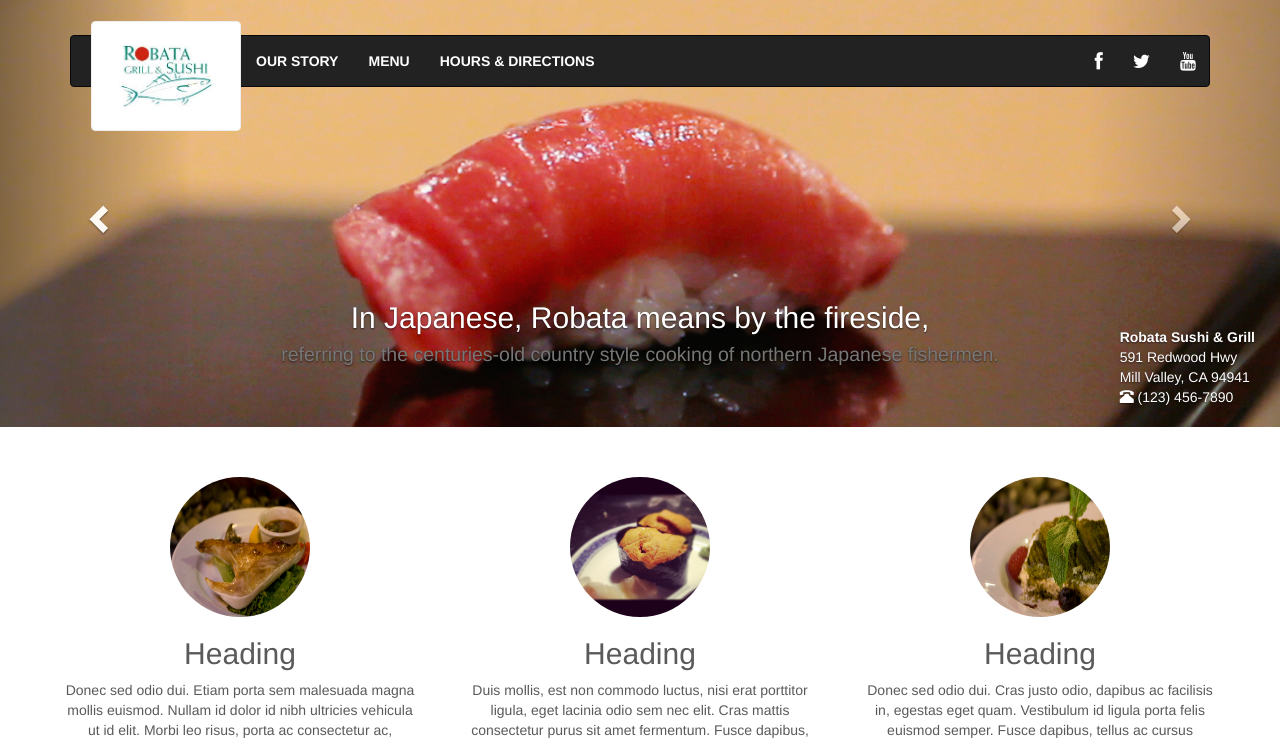
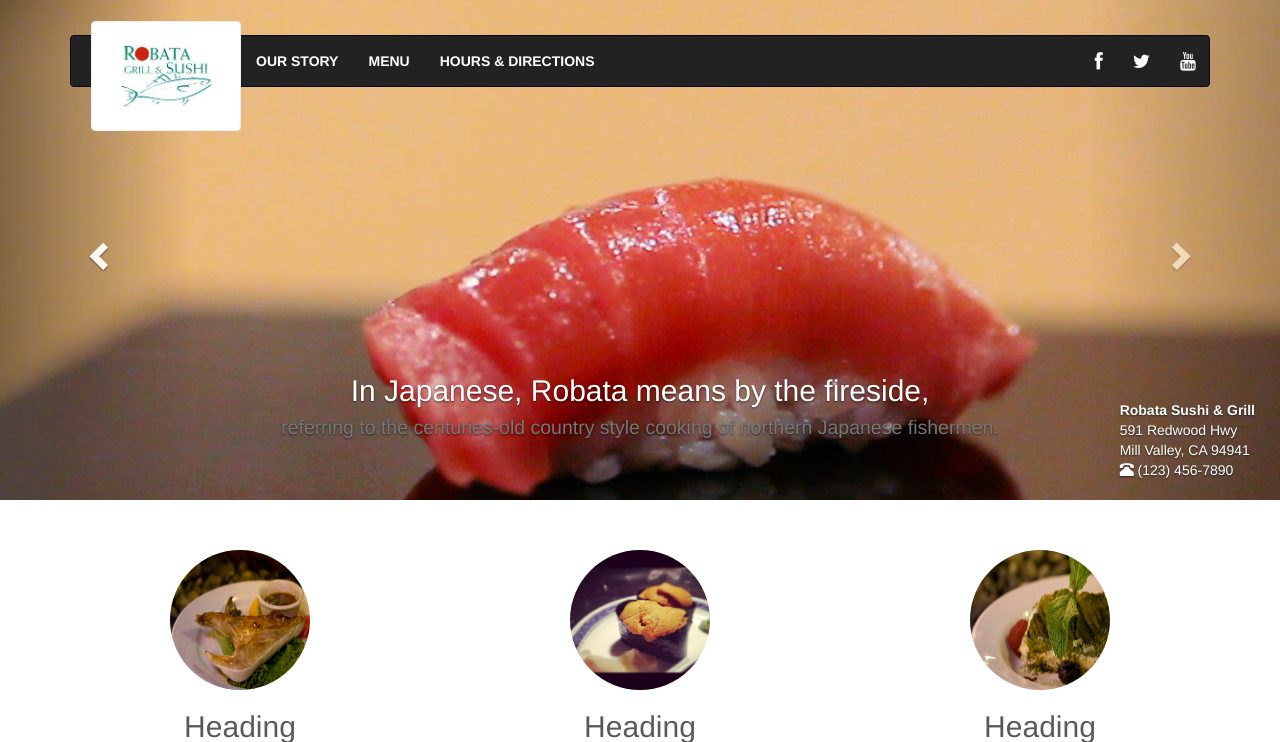
Before and after one commit to johnbremner/workforsushi, a Flask app: page / in a window 1280 px wide. Shown: the top 742 px of the page. Run offline with Flask 2, Linux system fonts and the light colour scheme; some libraries are stand-ins or nearby versions.

Commit message:
Started work on adjusting images for device type

```diff
--- a/app/static/css/carousel.css
+++ b/app/static/css/carousel.css
@@ -68,6 +68,13 @@ color: #fff;
 .carousel .item {
   background-color: #777;
 }
+
+.slide1{
+  background: url('../images/sushi1small.jpg') no-repeat;
+  height: 400px;
+  background-position: center;
+}
+
 
 .carousel address{
   display: none;
@@ -185,3 +192,11 @@ color: #fff;
     margin-top: 120px;
   }
 }
+
+@media (min-width: 767px) {
+.slide1{
+  background: url('../images/sushi1org.jpg') no-repeat;
+  height: 500px;
+  background-position: center;
+}
+}
--- a/app/templates/index.html
+++ b/app/templates/index.html
@@ -18,7 +18,8 @@
       </address>
       <div class="carousel-inner">
         <div class="item active">
-          <img alt="First slide" src="{{ url_for('static', filename='images/sushi1.jpg') }}">
+          <div class="slide1"></div>
+<!--           <img alt="First slide" src="{{ url_for('static', filename='images/sushi1.jpg') }}"> -->
           <div class="container">
             <div class="carousel-caption">
               <h2>In Japanese, Robata means by the fireside,<br>
@@ -27,7 +28,7 @@
             </div>
           </div>
         </div>
-        <div class="item">
+<!--         <div class="item">
           <img alt="Second slide" src="{{ url_for('static', filename='images/sushi2.jpg') }}">
           <div class="container">
             <div class="carousel-caption">
@@ -36,7 +37,7 @@
               </h2>
             </div>
           </div>
-        </div>
+        </div> -->
       </div>
       <a class="left carousel-control" href="#myCarousel" data-slide="prev"><span class="glyphicon glyphicon-chevron-left"></span></a>
       <a class="right carousel-control" href="#myCarousel" data-slide="next"><span class="glyphicon glyphicon-chevron-right"></span></a>
```
Also changed, not shown: app/static/images/sushi121.jpg (added), app/static/images/sushi1org.jpg (added), app/static/images/sushi1small.jpg (added).
